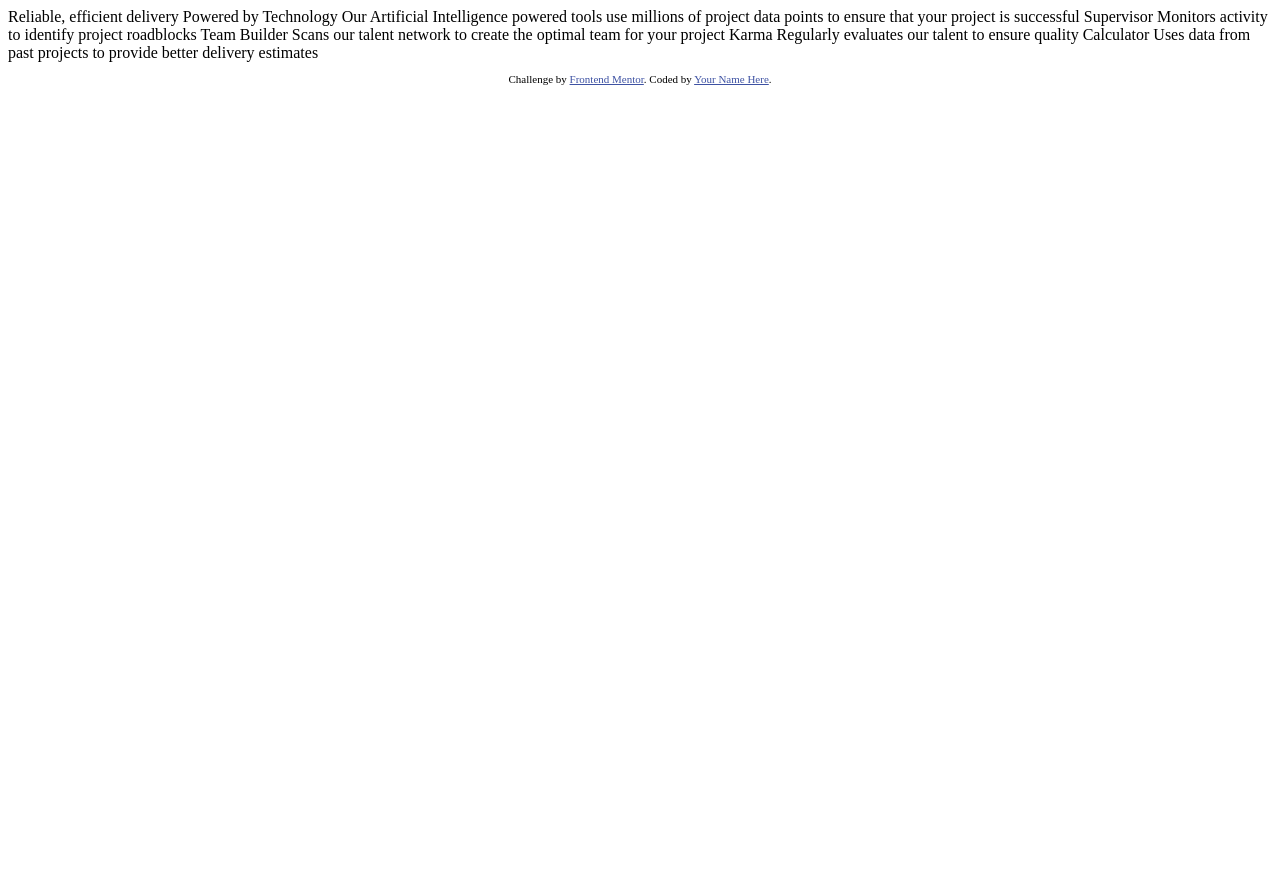
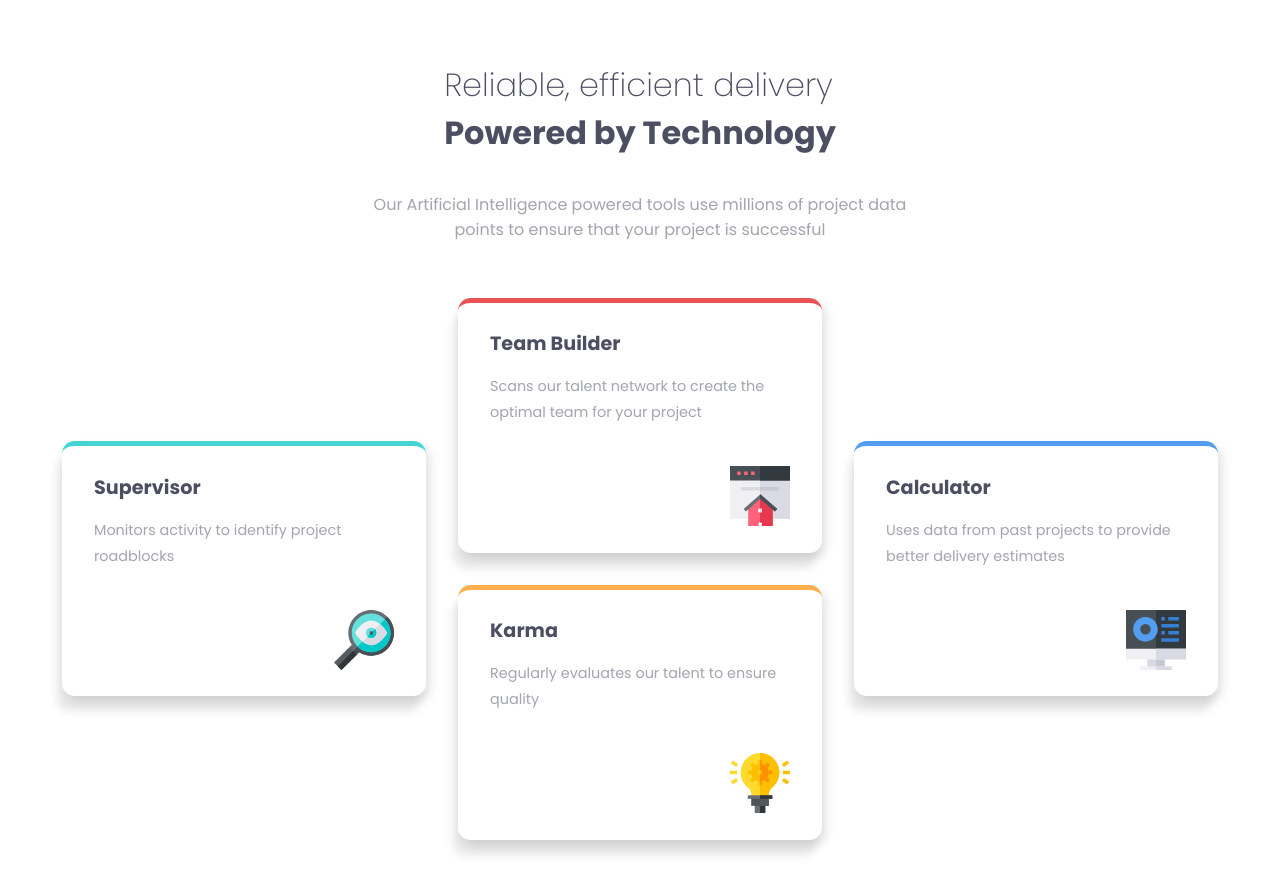
Before and after one commit to darlene9497/Fm-four-card-feature-, a plain HTML site: page index.html in a window 1280 px wide. Before the commit the page ends 800 px from the top, so only its background shows below. Drawn offline with Linux system fonts and the light colour scheme.

Commit message:
:zap::lipstick: complete desktop design

```diff
--- a/index.html
+++ b/index.html
@@ -5,41 +5,40 @@
   <meta name="viewport" content="width=device-width, initial-scale=1.0"> <!-- displays site properly based on user's device -->
 
   <link rel="icon" type="image/png" sizes="32x32" href="./images/favicon-32x32.png">
+  <link rel="stylesheet" href="./styles.css">
+  <link rel="preconnect" href="https://fonts.googleapis.com">
+  <link rel="preconnect" href="https://fonts.gstatic.com" crossorigin>
+  <link href="https://fonts.googleapis.com/css2?family=Poppins:ital,wght@0,100;0,200;0,300;0,400;0,500;0,600;0,700;0,800;0,900;1,100;1,200;1,300;1,400;1,500;1,600;1,700;1,800;1,900&display=swap" rel="stylesheet">
 
   <title>Frontend Mentor | Four card feature section</title>
-
-  <!-- Feel free to remove these styles or customise in your own stylesheet 👍 -->
-  <style>
-    .attribution { font-size: 11px; text-align: center; }
-    .attribution a { color: hsl(228, 45%, 44%); }
-  </style>
 </head>
 <body>
-
-  Reliable, efficient delivery
-  Powered by Technology
-
-  Our Artificial Intelligence powered tools use millions of project data points
-  to ensure that your project is successful
-
-  Supervisor
-  Monitors activity to identify project roadblocks
-
-  Team Builder
-  Scans our talent network to create the optimal team for your project
-
-  Karma
-  Regularly evaluates our talent to ensure quality
-
-  Calculator
-  Uses data from past projects to provide better delivery estimates
-
-
-  <footer>
-    <p class="attribution">
-      Challenge by <a href="https://www.frontendmentor.io?ref=challenge" target="_blank">Frontend Mentor</a>.
-      Coded by <a href="#">Your Name Here</a>.
-    </p>
-  </footer>
+  <main>
+    <div class="about">
+      <h1>Reliable, efficient delivery<br><span>Powered by Technology</span></h1>
+      <p>Our Artificial Intelligence powered tools use millions of project data <br> points to ensure that your project is successful</p>
+    </div>
+    <div class="features">
+      <div class="feature">
+        <h2>Supervisor</h2>
+        <p>Monitors activity to identify project roadblocks</p>
+        <img src="./images/icon-supervisor.svg" alt="Supervisor">
+      </div>
+      <div class="feature">
+        <h2>Team Builder</h2>
+        <p>Scans our talent network to create the optimal team for your project</p>
+        <img src="./images/icon-team-builder.svg" alt="Team Builder">
+      </div>
+      <div class="feature">
+        <h2>Karma</h2>
+        <p>Regularly evaluates our talent to ensure quality</p>
+        <img src="./images/icon-karma.svg" alt="Karma">
+      </div>
+      <div class="feature">
+        <h2>Calculator</h2>
+        <p>Uses data from past projects to provide better delivery estimates</p>
+        <img src="./images/icon-calculator.svg" alt="Calculator">
+      </div>
+  </main>
 </body>
 </html>
--- /dev/null
+++ b/styles.css
@@ -0,0 +1,109 @@
+:root {
+    --Red: hsl(0, 78%, 62%);
+    --Cyan: hsl(180, 62%, 55%);
+    --Orange: hsl(34, 97%, 64%);
+    --Blue: hsl(212, 86%, 64%);
+    --VeryDarkBlue: hsl(234, 12%, 34%);
+    --GrayishBlue: hsl(229, 6%, 66%);
+    --VeryLightGray: hsl(0, 0%, 98%);
+}
+
+body {
+    font-family: "Poppins", serif;
+}
+
+main {
+    display: flex;
+    justify-content: center;
+    align-items: center;
+    flex-direction: column;
+}
+
+.about {
+    display: flex;
+    justify-content: center;
+    align-items: center;
+    flex-direction: column;
+    border-radius: 1rem;
+    margin-top: 2rem;
+}
+
+h1 {
+    color: var(--VeryDarkBlue);
+    font-weight: 200;
+}
+
+span {
+    font-weight: bold;
+}
+
+.about p {
+    color: var(--GrayishBlue);
+    text-align: center;
+    margin-top: 0.8rem;
+}
+
+.features {
+    display: grid;
+    grid-template-columns: 1fr 1fr 1fr; /* 3 columns */
+    grid-template-rows: auto auto; /* 2 rows */
+    gap: 2rem;
+    margin: 40px 100px;
+}
+
+.feature {
+    display: flex;
+    justify-content: center;
+    flex-direction: column;
+    padding: 0 2rem;
+    border-radius: 0.8rem;
+    width: 300px;
+    height: 250px;
+    box-shadow: 5px 5px 10px rgba(0, 0, 0, 0.1), -5px 15px 10px rgba(0, 0, 0, 0.1);
+}
+
+.feature:nth-child(1) {
+    grid-column: 1 / 2;
+    grid-row: 1 / 3;
+    align-self: center;
+    border-top: 5px solid var(--Cyan);
+}
+
+.feature:nth-child(2) {
+    grid-column: 2 / 3;
+    grid-row: 1 / 2;
+    border-top: 5px solid var(--Red);
+}
+
+.feature:nth-child(3) {
+    grid-column: 2 / 3;
+    grid-row: 2 / 3;
+    border-top: 5px solid var(--Orange);
+}
+
+.feature:nth-child(4) {
+    grid-column: 3 / 4;
+    grid-row: 1 / 3;
+    align-self: center;
+    border-top: 5px solid var(--Blue);
+}
+
+h2 {
+    color: var(--VeryDarkBlue);
+    font-size: 1.2rem;
+}
+
+.feature p {
+    color: var(--GrayishBlue);
+    margin-top: 0;
+    font-size: 0.9rem;
+    line-height: 1.8;
+    margin-bottom: 1.5rem;
+}
+
+img {
+    align-self: flex-end;
+    width: 60px;
+    height: 60px;
+    margin: 1rem 0;
+}
```
